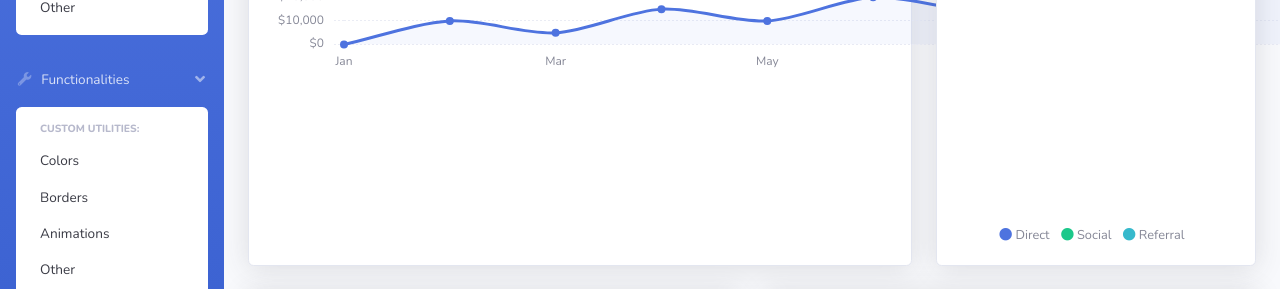
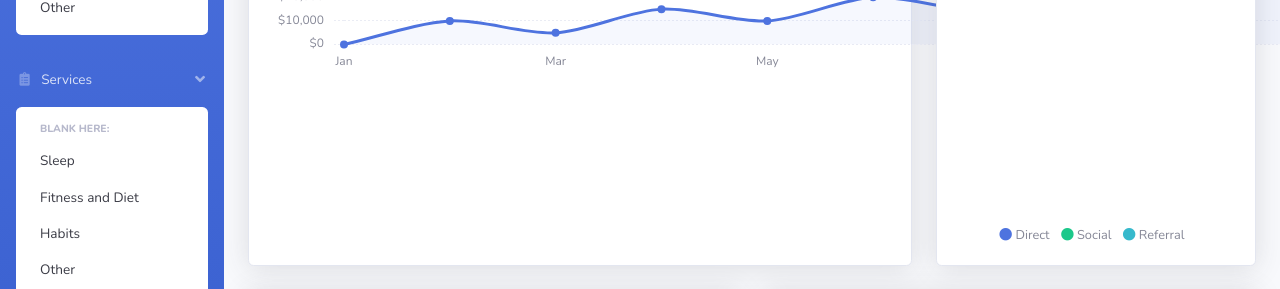
Before and after one commit to stevengov/SDHacks2019, a website with bundled scripts: page index.html in a window 1280 px wide. Both pictures are taken after a click on the link "Utilities". Shown: the part 427-716 px from the top of the page. Built offline with nearby package versions, Linux system fonts and the light colour scheme.

Commit message:
Organized sections for our services

```diff
--- a/index.html
+++ b/index.html
@@ -86,18 +86,19 @@
         </div>
       </li>
 
-      <!-- Nav Item - Functionalities Collapse Menu -->
+      <!-- Nav Item - Services Collapse Menu -->
       <li class="nav-item">
         <a class="nav-link collapsed" href="#" data-toggle="collapse" data-target="#collapseUtilities" aria-expanded="true" aria-controls="collapseUtilities">
-          <i class="fas fa-fw fa-wrench"></i>
-          <span>Functionalities</span>
+          <i class="fas fa-fw fa-clipboard-list "></i>
+          <span>Services</span>
         </a>
         <div id="collapseUtilities" class="collapse" aria-labelledby="headingUtilities" data-parent="#accordionSidebar">
           <div class="bg-white py-2 collapse-inner rounded">
-            <h6 class="collapse-header">Custom Utilities:</h6>
-            <a class="collapse-item" href="utilities-color.html">Colors</a>
-            <a class="collapse-item" href="utilities-border.html">Borders</a>
-            <a class="collapse-item" href="utilities-animation.html">Animations</a>
+            <h6 class="collapse-header">Blank here:</h6>
+            <!-- Make sure you link your HTML files here under your href tag -->
+            <a class="collapse-item" href="utilities-color.html">Sleep</a>
+            <a class="collapse-item" href="utilities-border.html">Fitness and Diet</a>
+            <a class="collapse-item" href="utilities-animation.html">Habits</a>
             <a class="collapse-item" href="utilities-other.html">Other</a>
           </div>
         </div>
```
